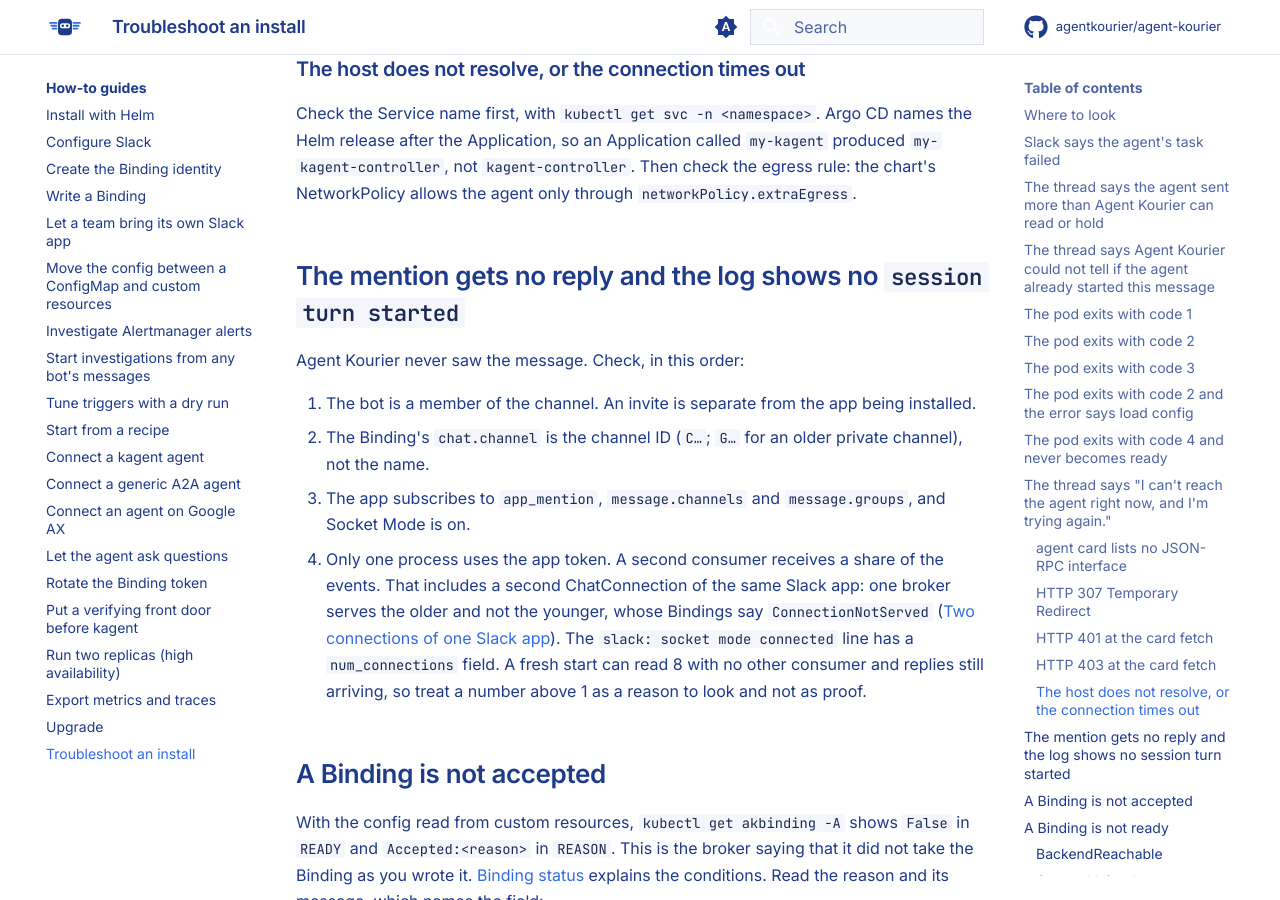
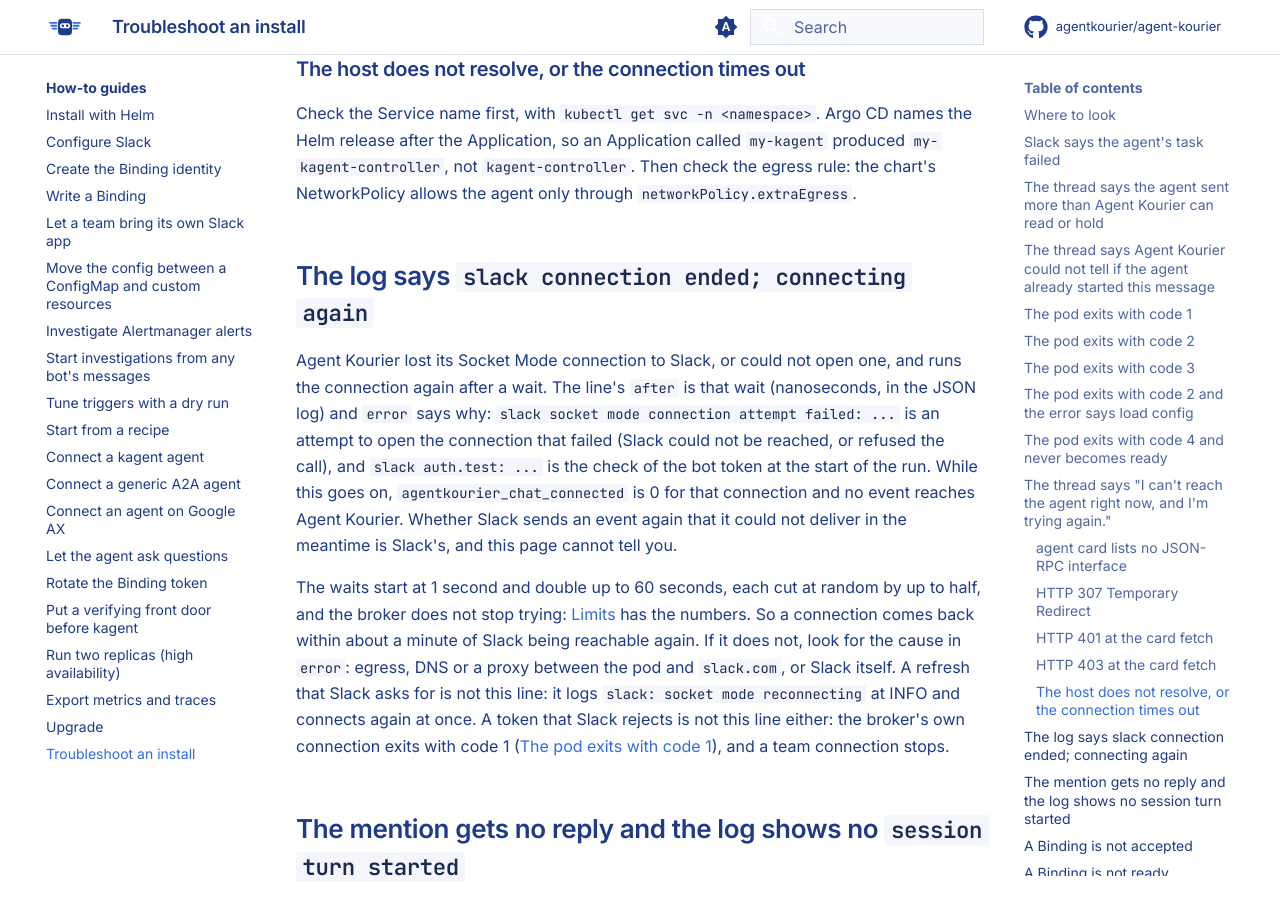
Before and after one commit to agentkourier/agent-kourier, an MkDocs documentation site: the page built from docs/how-to/troubleshoot.md, in a window 1280 px wide and 900 px high, scrolled down 11544 px. Built offline with MkDocs 1.6.1 and Material for MkDocs 9.7.7, drawn with Linux system fonts in a browser that asks for light colours; comment, search, counter and statistics services are not loaded; some of the changed text lies outside the part shown.

Commit message:
docs(limits): state the reconnect backoff and what slack-go still does
The reconnect wait (1 s doubling to 60 s, cut at random by up to half, Retry-After
in full) and the slack-go limits that remain (the immediate first attempt, the 30 s
ping check, the 45 s handshake, no timeout on apps.connections.open) get rows in
limits.md, guarded by the broker's limits test. troubleshoot.md gets the log line a
lost connection writes and a rule for telling a refused bot token from a refused app
token that holds after a reconnect; the sandbox README names the new WARN.

```diff
--- a/docs/how-to/troubleshoot.md
+++ b/docs/how-to/troubleshoot.md
@@ -120,8 +120,8 @@
 from another Slack app, or one that has been revoked since.
 
 Agent Kourier checks the bot token before it opens the Socket Mode connection with the app token. At the default `info`
-log level, if no `slack: socket mode connecting` line comes before the error, Slack refused the bot token; if one does,
-look at the app token too. The dry run in [Check the values before you install](install-with-helm.md#check-the-values-before-you-install)
+log level, if the last `slack:` line before the error is not `slack: socket mode connecting` (or `slack: socket mode reconnecting`),
+Slack refused the bot token; if it is, look at the app token too. The dry run in [Check the values before you install](install-with-helm.md#check-the-values-before-you-install)
 tests the bot token on its own: it exits 1 when Slack refuses it.
 
 Replace the Secret with the right tokens, then restart rather than wait out the crash loop's back-off:
@@ -329,6 +329,21 @@
 `my-kagent-controller`, not `kagent-controller`. Then check the egress rule:
 the chart's NetworkPolicy allows the agent only through `networkPolicy.extraEgress`.
 
+## The log says `slack connection ended; connecting again`
+
+Agent Kourier lost its Socket Mode connection to Slack, or could not open one, and runs the connection again after a wait. The line's
+`after` is that wait (nanoseconds, in the JSON log) and `error` says why: `slack socket mode connection attempt failed: ...` is an
+attempt to open the connection that failed (Slack could not be reached, or refused the call), and `slack auth.test: ...` is the check of the
+bot token at the start of the run. While this goes on, `agentkourier_chat_connected` is 0 for that connection and no event reaches
+Agent Kourier. Whether Slack sends an event again that it could not deliver in the meantime is Slack's, and this page cannot tell you.
+
+The waits start at 1 second and double up to 60 seconds, each cut at random by up to half, and the broker does not stop trying:
+[Limits](../reference/limits.md#run-the-broker) has the numbers. So a connection comes back within about a minute of Slack
+being reachable again. If it does not, look for the cause in `error`: egress, DNS or a proxy between the pod and `slack.com`, or
+Slack itself. A refresh that Slack asks for is not this line: it logs `slack: socket mode reconnecting` at INFO and connects again
+at once. A token that Slack rejects is not this line either: the broker's own connection exits with code 1
+([The pod exits with code 1](#the-pod-exits-with-code-1)), and a team connection stops.
+
 ## The mention gets no reply and the log shows no `session turn started`
 
 Agent Kourier never saw the message. Check, in this order:
```
Also changed, not shown: docs/reference/limits.md (+2 -0 lines), hack/kind/sandbox/README.md (+2 -2 lines), 1 other file.
